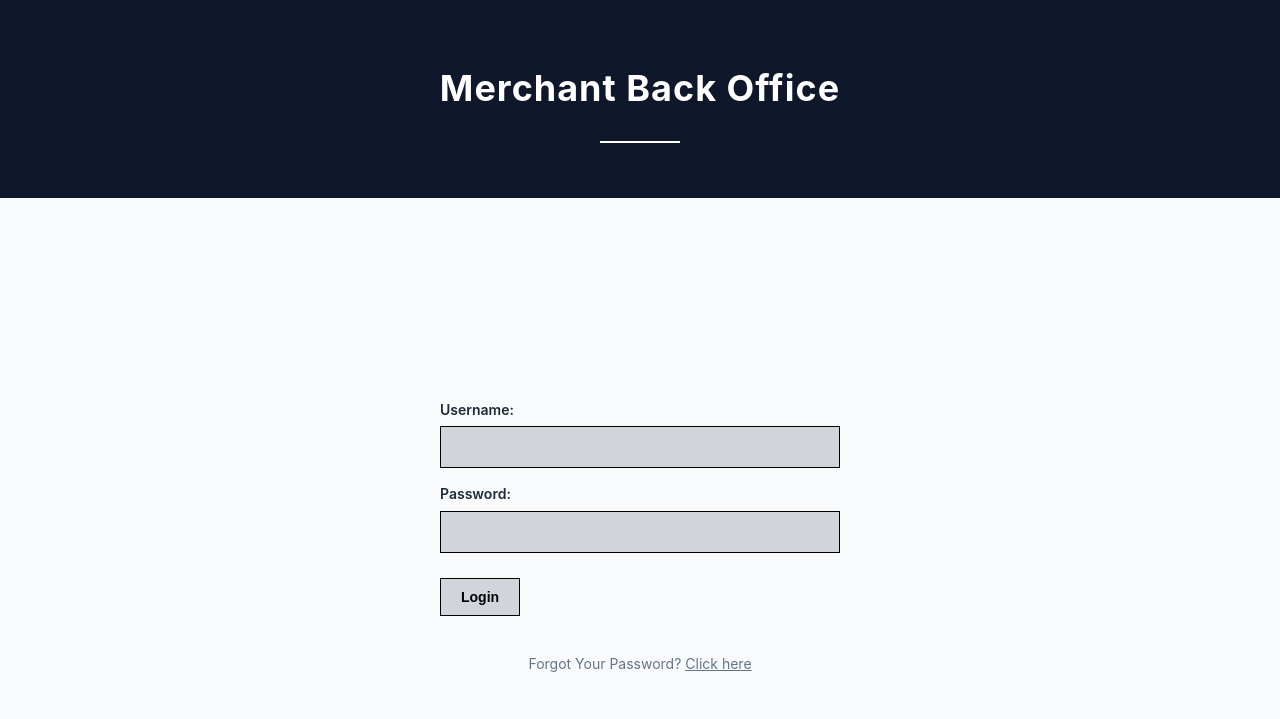
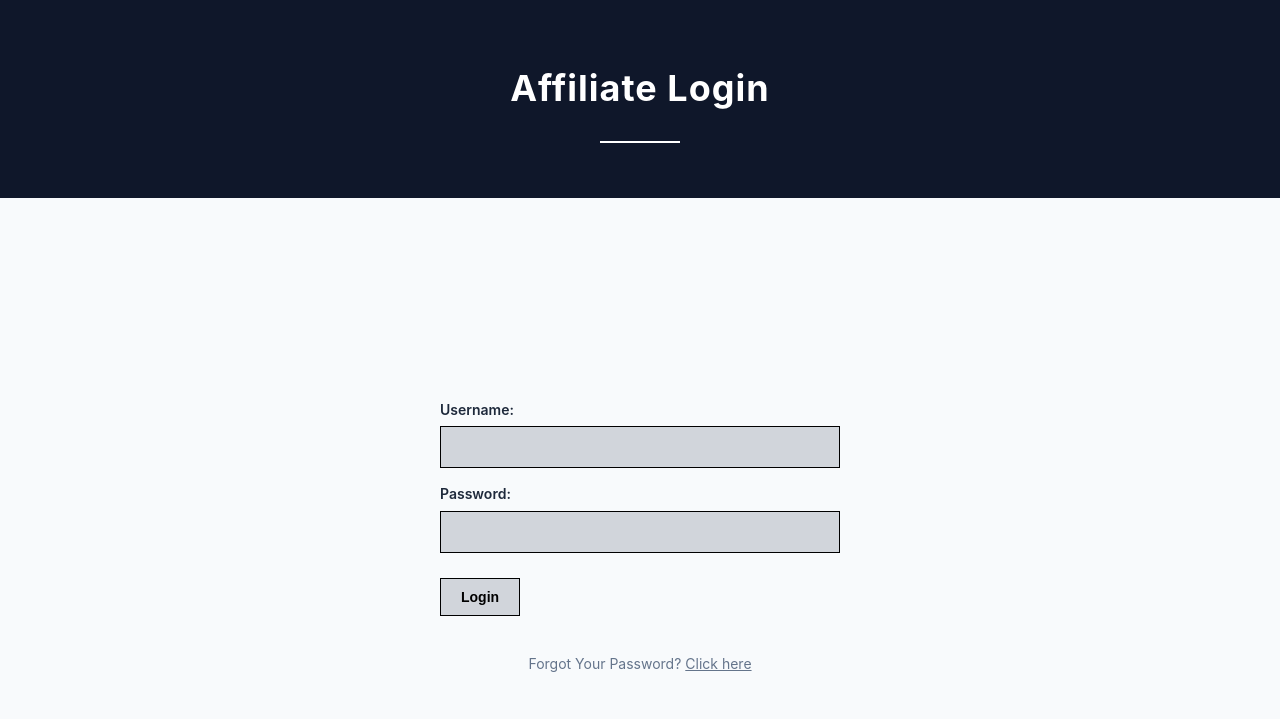
Before and after one commit to AbdullWasay/login, a plain HTML site: page index.html in a window 1280 px wide. Drawn offline with Linux system fonts and the light colour scheme.

Commit message:
Update index.html

```diff
--- a/index.html
+++ b/index.html
@@ -3,7 +3,7 @@
 <head>
     <meta charset="UTF-8">
     <meta name="viewport" content="width=device-width, initial-scale=1.0">
-    <title>Merchant Back Office - Login</title>
+    <title>Affiliate Login</title>
 </head>
 <!-- Updated body styling to match reference design with Inter font and new background color -->
 <body style="margin: 0; padding: 0; font-family: 'Inter', -apple-system, BlinkMacSystemFont, 'Segoe UI', Roboto, sans-serif; background-color: #f8fafc; color: #1e293b; line-height: 1.6; min-height: 100vh;">
@@ -14,7 +14,7 @@
 
         <!-- Updated title with larger font size, bold weight, and decorative underline -->
         <h1 style="color: white; margin: 0; font-size: 36px; font-weight: 700; letter-spacing: 1px; margin-bottom: 20px; position: relative; display: inline-block;">
-            Merchant Back Office
+            Affiliate Login
         </h1>
 
         <!-- Made decorative line more prominent and white -->
```
